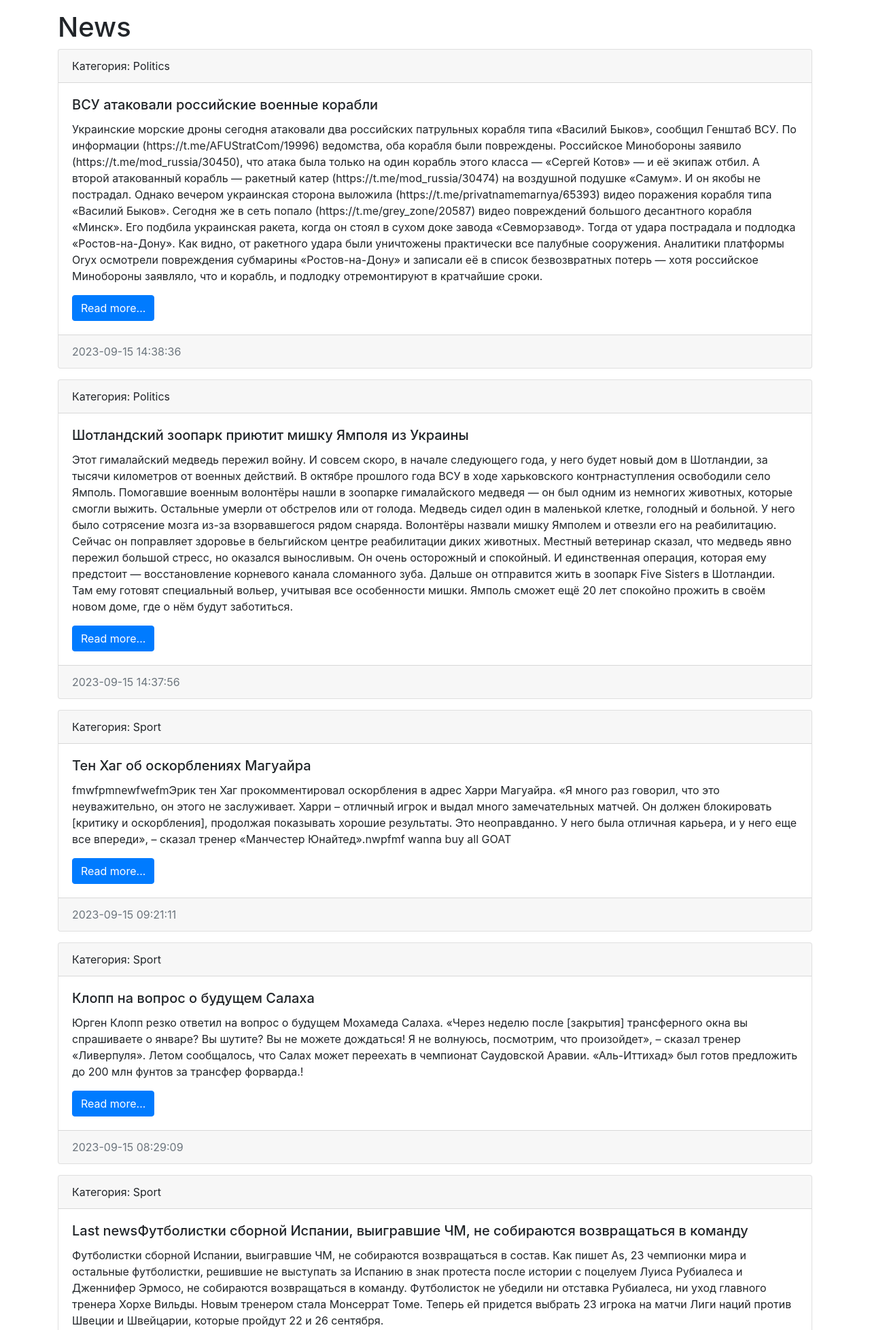
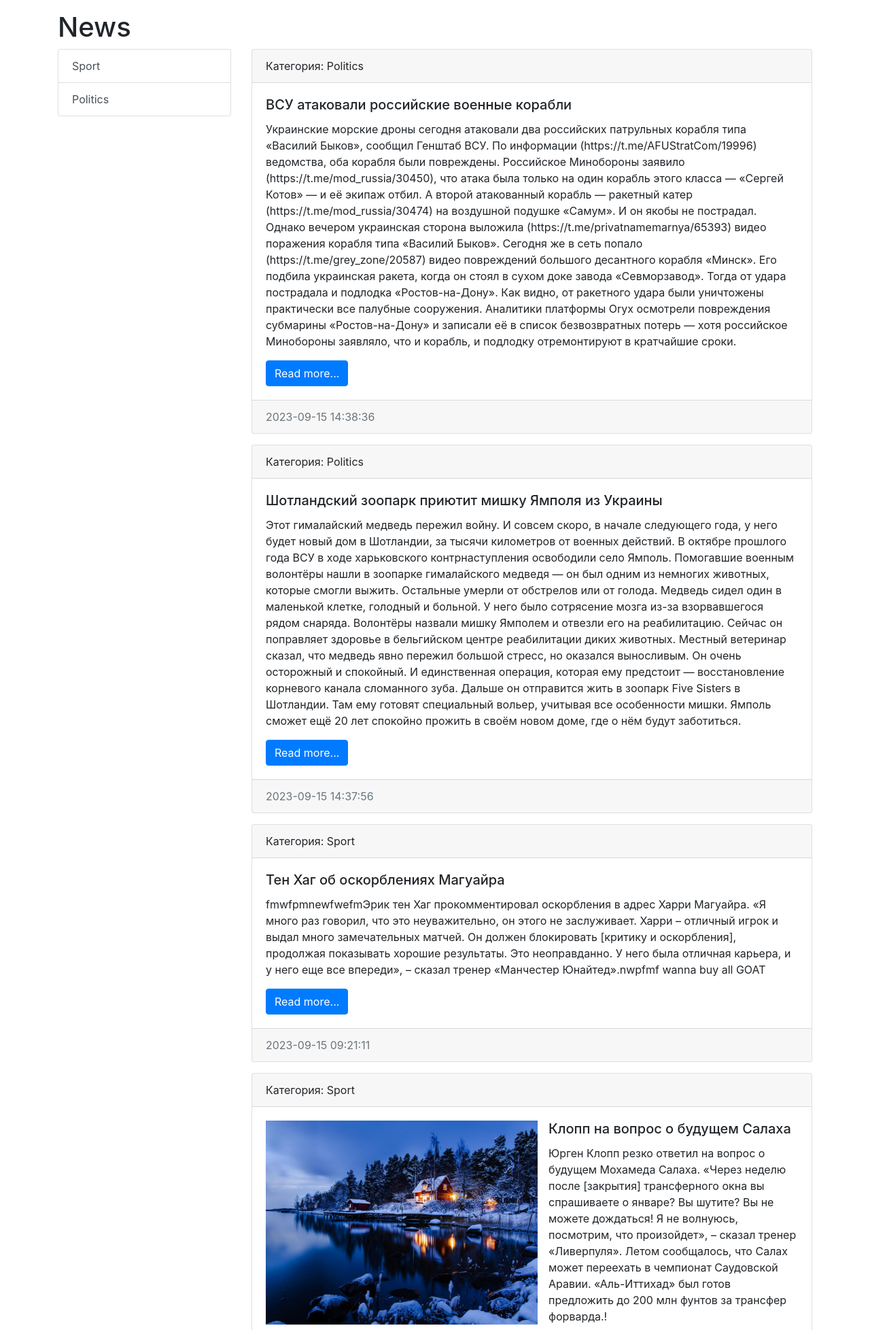
Before and after one commit to lav92/1st_part, a Django app: page / in a window 1280 px wide. Shown: the part 56-2012 px from the top of the page at 68% size. Run offline with Django 4.2, Linux system fonts and the light colour scheme; data comes from the database, SQL or seed files in the repository; both versions use the stored data as it was after the commit; some libraries are stand-ins or nearby versions.

Commit message:
15 lesson

```diff
--- a/news/templates/news/index.html
+++ b/news/templates/news/index.html
@@ -29,16 +29,32 @@
 <div class="container mt-3">
     <h1>{{ title }}</h1>
     <div class="row">
-        <div class="col-md-12">
+
+        <div class="col-md-3">
+            <div class="list-group">
+                {% for item in categories %}
+                <a href="/category/{{ item.pk }}/" class="list-group-item list-group-item-action">{{ item.name }}</a>
+                {% endfor %}
+            </div>
+        </div>
+
+        <div class="col-md-9">
             {% for item in news %}
             <div class="card mb-3">
                 <div class="card-header">
                     Категория: {{ item.category }}
                 </div>
                 <div class="card-body">
-                    <h5 class="card-title">{{ item.title }}</h5>
-                    <p class="card-text">{{ item.content }}</p>
-                    <a href="#" class="btn btn-primary">Read more...</a>
+                    <div class="media">
+                        {% if item.photo %}
+                            <img src="{{ item.photo.url }}" width="400" height="300" class="mr-3">
+                        {% endif %}
+                        <div class="media-body">
+                            <h5 class="card-title">{{ item.title }}</h5>
+                            <p class="card-text">{{ item.content }}</p>
+                            <a href="#" class="btn btn-primary">Read more...</a>
+                        </div>
+                    </div>
                 </div>
                 <div class="card-footer text-muted">
                     {{ item.created_at|date:"Y-m-d H:i:s" }}
--- a/news/urls.py
+++ b/news/urls.py
@@ -2,5 +2,6 @@ from django.urls import path
 from .views import *
 
 urlpatterns = [
-    path('', index)
+    path('', index),
+    path('category/<int:category_id>/', category)
 ]
--- a/news/views.py
+++ b/news/views.py
@@ -1,8 +1,26 @@
 from django.shortcuts import render
 from django.http import HttpResponse
-from .models import News
+from .models import News, Category
 
 
 def index(request):
     all_news = News.objects.order_by('-created_at')
-    return render(request, 'news/index.html', {'news': all_news, 'title': 'News'})
+    categories = Category.objects.all()
+    context = {
+        'news': all_news,
+        'title': 'News',
+        'categories': categories,
+    }
+    return render(request, 'news/index.html', context)
+
+
+def category(request, category_id):
+    news = News.objects.filter(category_id=category_id)
+    categories = Category.objects.all()
+    category = Category.objects.get(pk=category_id)
+    context = {
+        'news': news,
+        'categories': categories,
+        'category': category,
+    }
+    return render(request, 'news/category.html', context=context)
```
Also changed, not shown: db.sqlite3.
